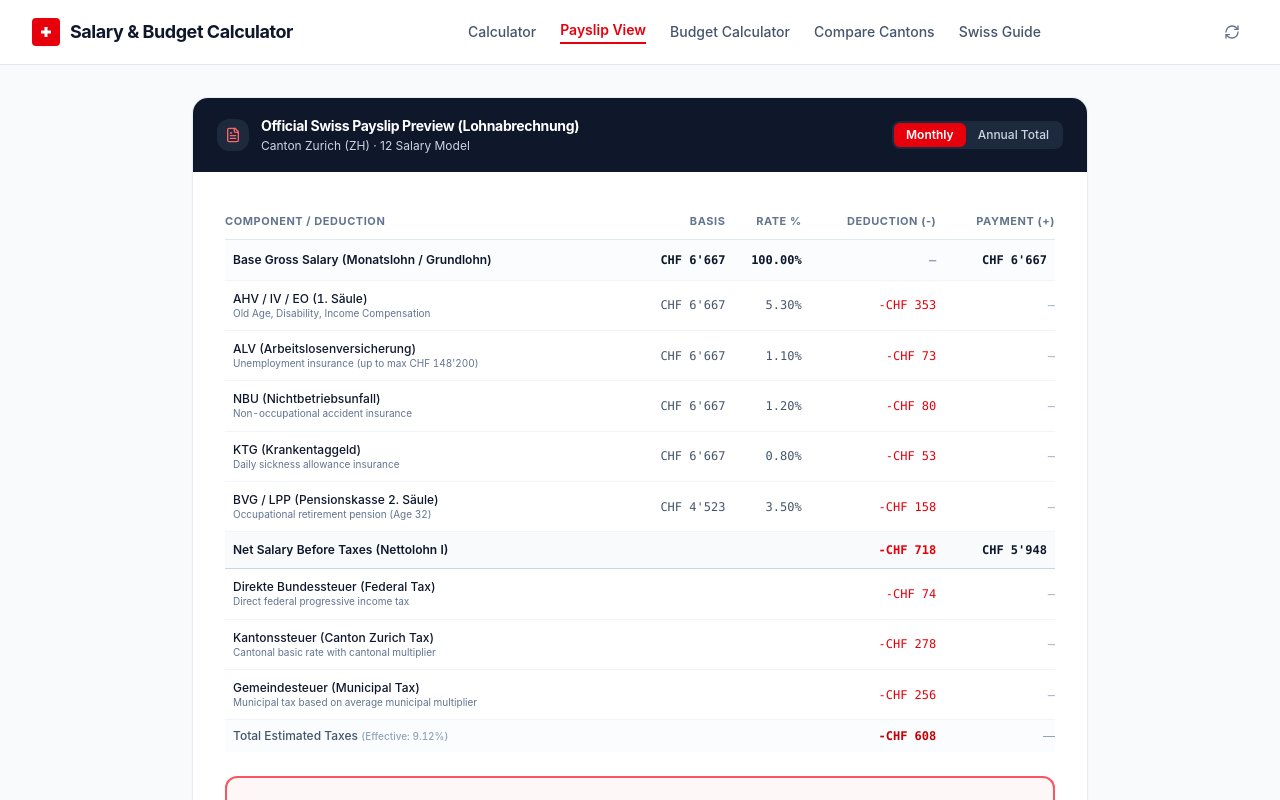
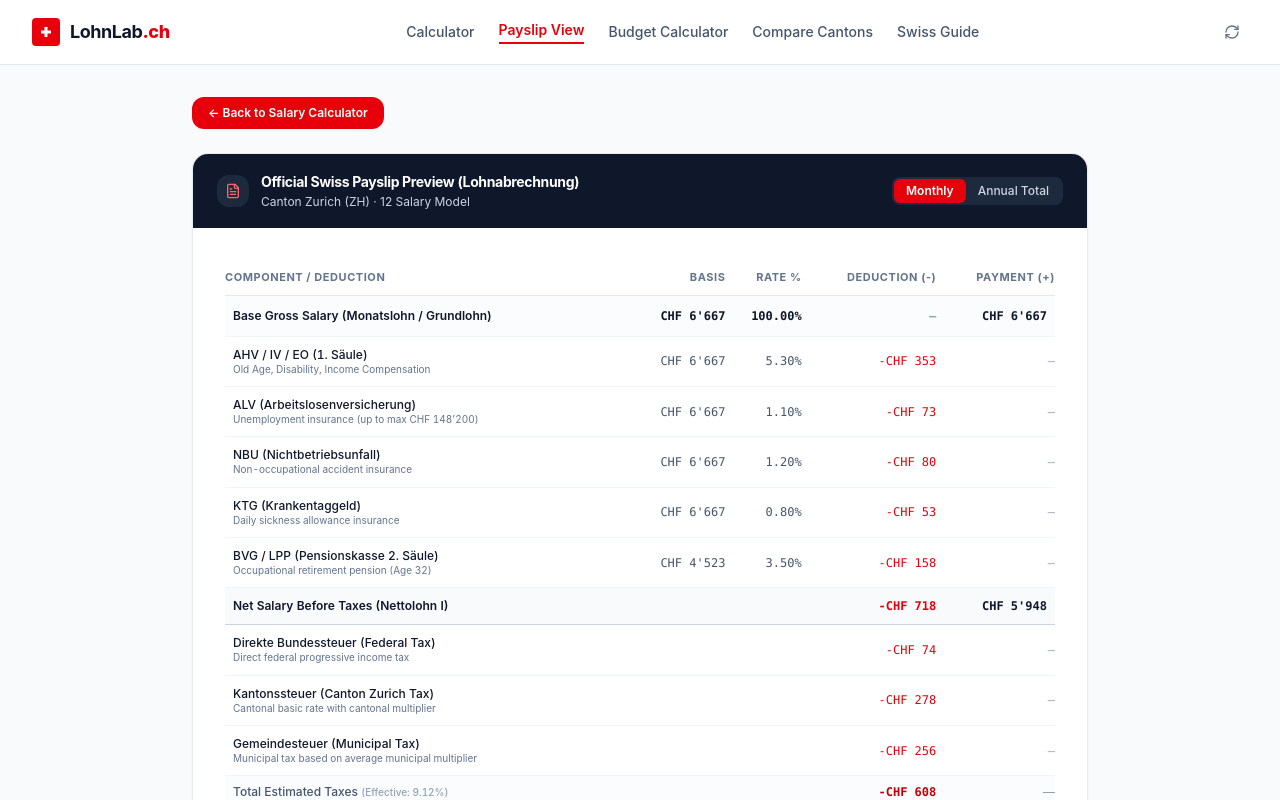
Before and after one commit to damianpatyna5/Swiss-Salary-Calculator, a React (Vite) app: page / in a window 1280 px wide. Both pictures are taken after a click on the button "Payslip View". Shown: the top 800 px of the page. Built offline with nearby package versions, Linux system fonts and the light colour scheme.

Commit message:
feat: add navigation back button and rebrand logo
Add back-to-calculator buttons to sub-pages for improved navigation and update the header branding to LohnLab.ch.

```diff
--- a/src/App.tsx
+++ b/src/App.tsx
@@ -121,6 +121,12 @@ export default function App() {
         {/* Section: Payslip Dedicated */}
         {activeSection === 'payslip' && (
           <div className="max-w-4xl mx-auto space-y-6">
+            <button
+              onClick={() => setActiveSection('calculator')}
+              className="px-4 py-2 text-xs font-semibold text-white bg-red-600 hover:bg-red-700 rounded-xl transition-colors cursor-pointer no-print"
+            >
+              ← Back to Salary Calculator
+            </button>
             <PayslipView result={result} />
           </div>
         )}
@@ -128,15 +134,25 @@ export default function App() {
         {/* Section: Canton Comparison */}
         {activeSection === 'cantons' && (
           <div className="space-y-6">
+            <button
+              onClick={() => setActiveSection('calculator')}
+              className="px-4 py-2 text-xs font-semibold text-white bg-red-600 hover:bg-red-700 rounded-xl transition-colors cursor-pointer"
+            >
+              ← Back to Salary Calculator
+            </button>
             <CantonComparison inputs={inputs} onSelectCanton={handleSelectCanton} />
           </div>
         )}
 
-
-
         {/* Section: Swiss Guide */}
         {activeSection === 'guide' && (
           <div className="max-w-4xl mx-auto space-y-6">
+            <button
+              onClick={() => setActiveSection('calculator')}
+              className="px-4 py-2 text-xs font-semibold text-white bg-red-600 hover:bg-red-700 rounded-xl transition-colors cursor-pointer"
+            >
+              ← Back to Salary Calculator
+            </button>
             <SwissSalaryGuide />
           </div>
         )}
--- a/src/components/Header.tsx
+++ b/src/components/Header.tsx
@@ -28,7 +28,7 @@ export const Header: React.FC<HeaderProps> = ({
             href="/"
             className="text-lg font-bold tracking-tight text-slate-900 whitespace-nowrap hover:text-red-700 transition-colors"
           >
-            Salary &amp; Budget Calculator
+            LohnLab<span className="text-red-600 font-extrabold">.ch</span>
           </a>
         </div>
 
```
